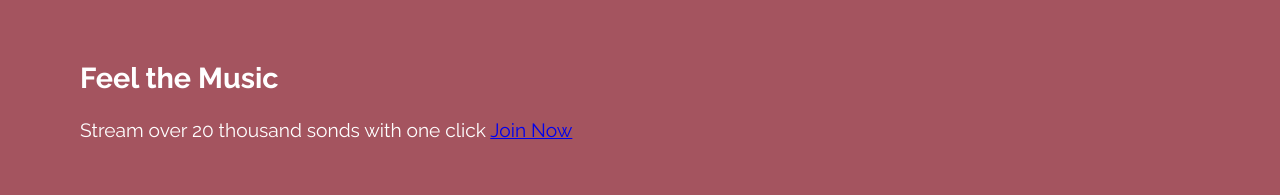
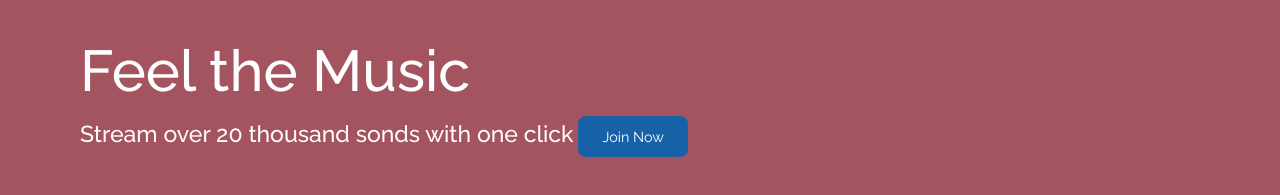
Before and after one commit to aaronattaei/oroma, a plain HTML site: page index.html in a window 1280 px wide. Shown: the part 103-298 px from the top of the page. Drawn offline with Linux system fonts and the light colour scheme.

Commit message:
Update styles.css

```diff
--- a/styles.css
+++ b/styles.css
@@ -62,3 +62,25 @@ body {
     margin: 0 auto;
     padding: 0 40px;
 }
+
+.title {
+    font-weight: 500;
+    font-size: 3em;
+    margin-bottom: 1rem;
+    margin-top: 0;
+}
+
+.subtitle {
+    font-weight: 500;
+    font-size: 1.2em;
+    margin-bottom: 2rem;
+}
+
+.btn {
+    color: white;
+    background-color: #1762A7;
+    padding: .75rem 1.5rem;
+    border-radius: .5rem;
+    text-decoration: none;
+    font-size: .9rem;
+}
```
